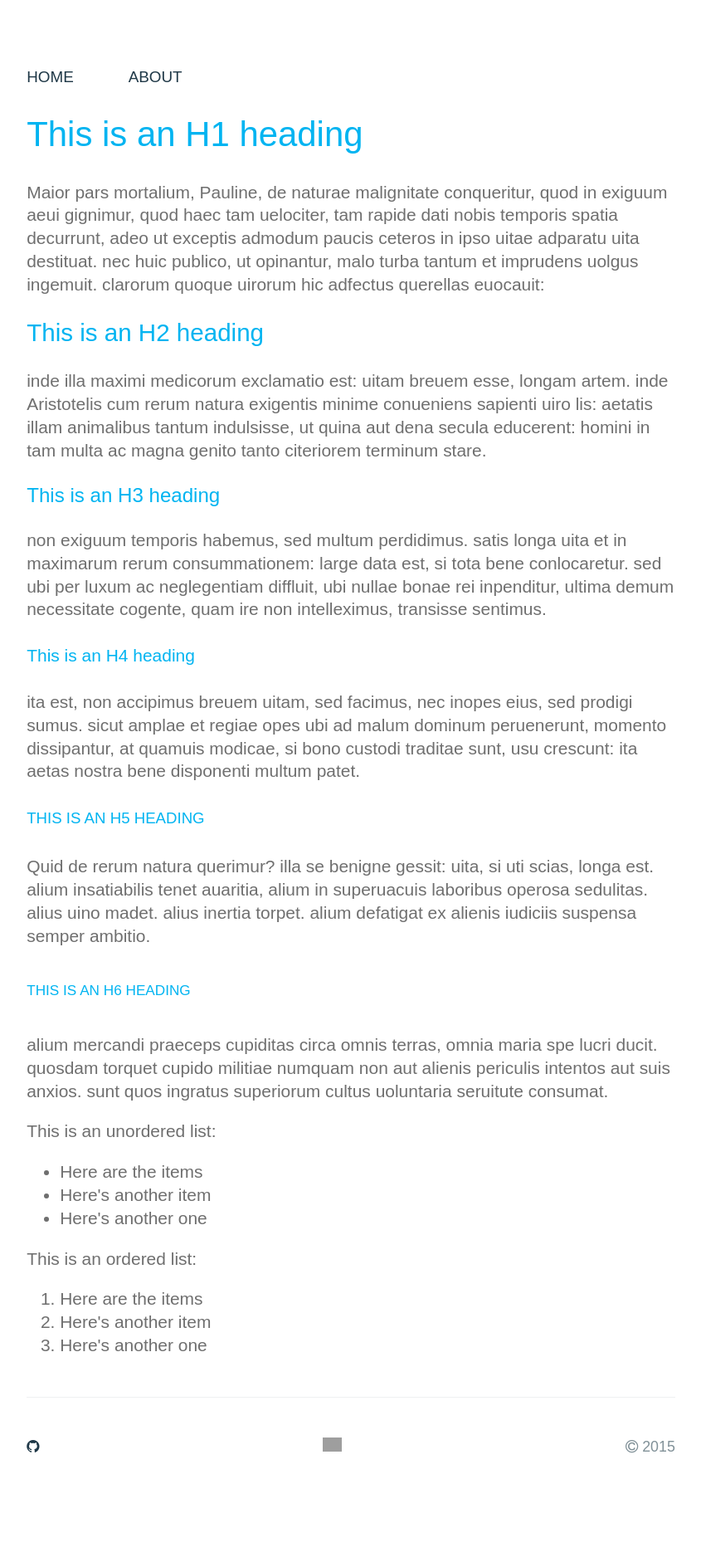
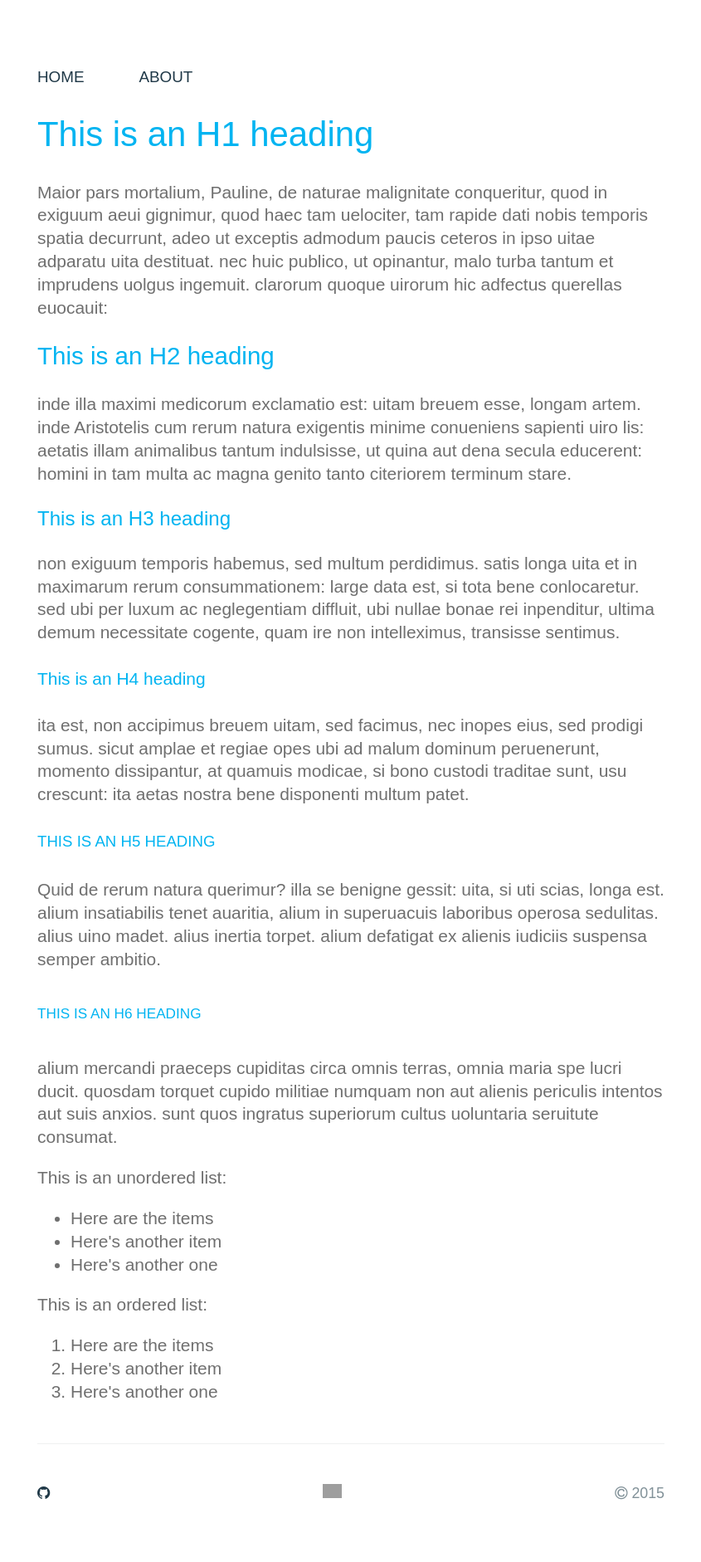
Before and after one commit to arcions/arcions.github.io, a Jekyll site: the page built from index.html, in a window 1280 px wide. Shown: the part 431-2313 px from the top of the page at 83% size, without its empty margins (217-1062 px from the left). Built offline with Jekyll 4.4.1, drawn with Linux system fonts in a browser that asks for light colours; nearby versions of some CDN libraries; some web fonts are replaced; Markdown is read by kramdown in place of the engine named in the settings; before the commit the page ends 2257 px from its top, so only the background shows below that; grey boxes are pictures that could not be loaded.

Commit message:
Update main.css

```diff
--- a/stylesheets/main.css
+++ b/stylesheets/main.css
@@ -3,7 +3,7 @@
 }
 
 body {
-  width:72%;
+  width:70%;
   padding:0px 70px 70px;
   margin-left:auto;
   margin-right:auto;
@@ -87,15 +87,8 @@ a {
 
 h1, h2, h3, h4, h5, h6 {
   color:#00B4F1;
-  font-family:'Bauer', sans-serif;
+  font-family:'CooHewBk', sans-serif;
   font-weight: normal;
-  font-feature-settings: "kern" 1, "liga" 1, "ss02" 1, "ss03" 1, "titl" 1, "tnum" 1, "lnum" 1;
-  text-transform: none;
-  -webkit-font-feature-settings: "kern" 1, "liga" 1, "ss02" 1, "ss03" 1, "titl" 1, "tnum" 1, "lnum" 1;
-  -moz-font-feature-settings: "kern" 1, "liga" 1, "ss02" 1, "ss03" 1, "titl" 1, "tnum" 1, "lnum" 1;
-  -moz-font-feature-settings: "kern=1, liga=1, ss02=1, ss03=1, titl=1, tnum=1, lnum=1";
-  -ms-font-feature-settings: "kern" 1, "liga" 1, "ss02" 1, "ss03" 1, "titl" 1, "tnum" 1, "lnum" 1;
-  -o-font-feature-settings: "kern" 1, "liga" 1, "ss02" 1, "ss03" 1, "titl" 1, "tnum" 1, "lnum" 1;
 }
 
 h1 {
@@ -154,10 +147,17 @@ h6 {
     margin-right: 0;
 }
 
-.page-header {
-  color: #fff;
+.page-header, .project-tagline {
+  color: #f60;
   text-align: center;
   font-family:'Bauer', sans-serif;
+  font-feature-settings: "kern" 1, "liga" 1, "ss02" 1, "ss03" 1, "titl" 1, "tnum" 1, "lnum" 1;
+  text-transform: none;
+  -webkit-font-feature-settings: "kern" 1, "liga" 1, "ss02" 1, "ss03" 1, "titl" 1, "tnum" 1, "lnum" 1;
+  -moz-font-feature-settings: "kern" 1, "liga" 1, "ss02" 1, "ss03" 1, "titl" 1, "tnum" 1, "lnum" 1;
+  -moz-font-feature-settings: "kern=1, liga=1, ss02=1, ss03=1, titl=1, tnum=1, lnum=1";
+  -ms-font-feature-settings: "kern" 1, "liga" 1, "ss02" 1, "ss03" 1, "titl" 1, "tnum" 1, "lnum" 1;
+  -o-font-feature-settings: "kern" 1, "liga" 1, "ss02" 1, "ss03" 1, "titl" 1, "tnum" 1, "lnum" 1;
   font-size: 300%;
   font-weight: 300; }
 .page-header a {
```
